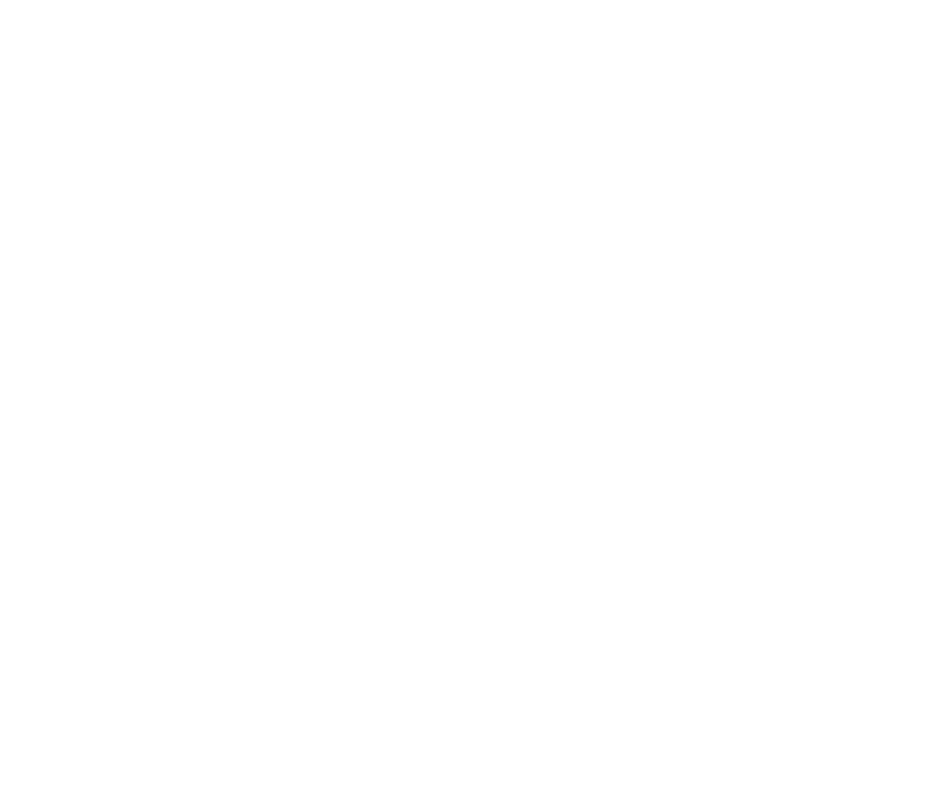
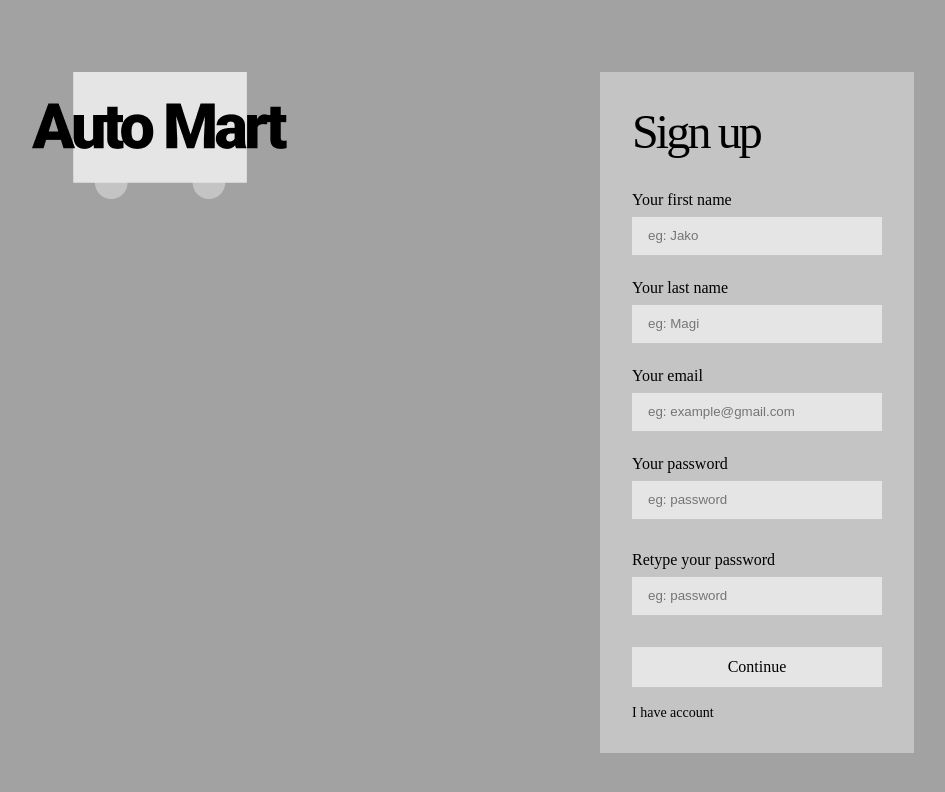
Before and after one commit to TreeTechies/Auto-Mart, a plain HTML site: page ui/pages/signup.html in a window 1280 px wide. Shown: the whole page, without its empty margins (40-985 px from the left). Drawn offline with Linux system fonts and the light colour scheme.

Commit message:
Signup page design

```diff
--- a/ui/assets/styles/styles.css
+++ b/ui/assets/styles/styles.css
@@ -77,7 +77,7 @@ a{
 }
 .sign-in-form-container{
     width: 250px;
-    margin-top: 72px;
+    margin: 72px 0px;
     padding: 32px;
     background-color: #C4C4C4;
 }
@@ -147,4 +147,8 @@ a{
         margin-left: 0;
         position: initial;
     }
+
+    .sign-in-form-container{
+        margin: 72px 0px 0px 0px;
+    }
 }
--- a/ui/pages/signup.html
+++ b/ui/pages/signup.html
@@ -1,12 +1,53 @@
 <!DOCTYPE html>
 <html lang="en">
+
 <head>
     <meta charset="UTF-8">
     <meta name="viewport" content="width=device-width, initial-scale=1.0">
     <meta http-equiv="X-UA-Compatible" content="ie=edge">
-    <title>Document</title>
+    <title>Auto Mart | Sign Up</title>
+
+    <link rel="stylesheet" href="../assets/styles/styles.css">
 </head>
-<body>
 
+<body class="page">
+    <section class="sign-in-page">
+        <div class="sign-in-right">
+            <img class="logo" src="../assets/images/logo.png" alt="logo">
+        </div>
+        <div class="sign-in-left">
+            <div class="sign-in-form-container">
+                <div class="title p-b">Sign up</div>
+                <form action="">
+                    <div class="input-field">
+                        <label class="label" for="fname">Your first name</label>
+                        <input class="input-text" placeholder="eg: Jako" type="text" name="fname" id="fname">
+                    </div>
+                    <div class="input-field">
+                        <label class="label" for="lname">Your last name</label>
+                        <input class="input-text" placeholder="eg: Magi" type="text" name="lname" id="lname">
+                    </div>
+                    <div class="input-field">
+                        <label class="label" for="email">Your email</label>
+                        <input class="input-text" placeholder="eg: example@gmail.com" type="email" name="email"
+                            id="email">
+                    </div>
+                    <div class="input-field p-b-8">
+                        <label class="label" for="password">Your password</label>
+                        <input class="input-text" placeholder="eg: password" type="password" name="password"
+                            id="password">
+                    </div>
+                    <div class="input-field p-b-8">
+                        <label class="label" for="password">Retype your password</label>
+                        <input class="input-text" placeholder="eg: password" type="password" name="rpassword"
+                            id="rpassword">
+                    </div>
+                    <a class="button" href="../pages/home.html">Continue</a>
+                    <a class="create-new-account" href="../index.html">I have account</a>
+                </form>
+            </div>
+        </div>
+    </section>
 </body>
+
 </html>
```
Also changed, not shown: ui/index.html (+2 -2 lines), ui/pages/home.html (added, +14 -0 lines).
